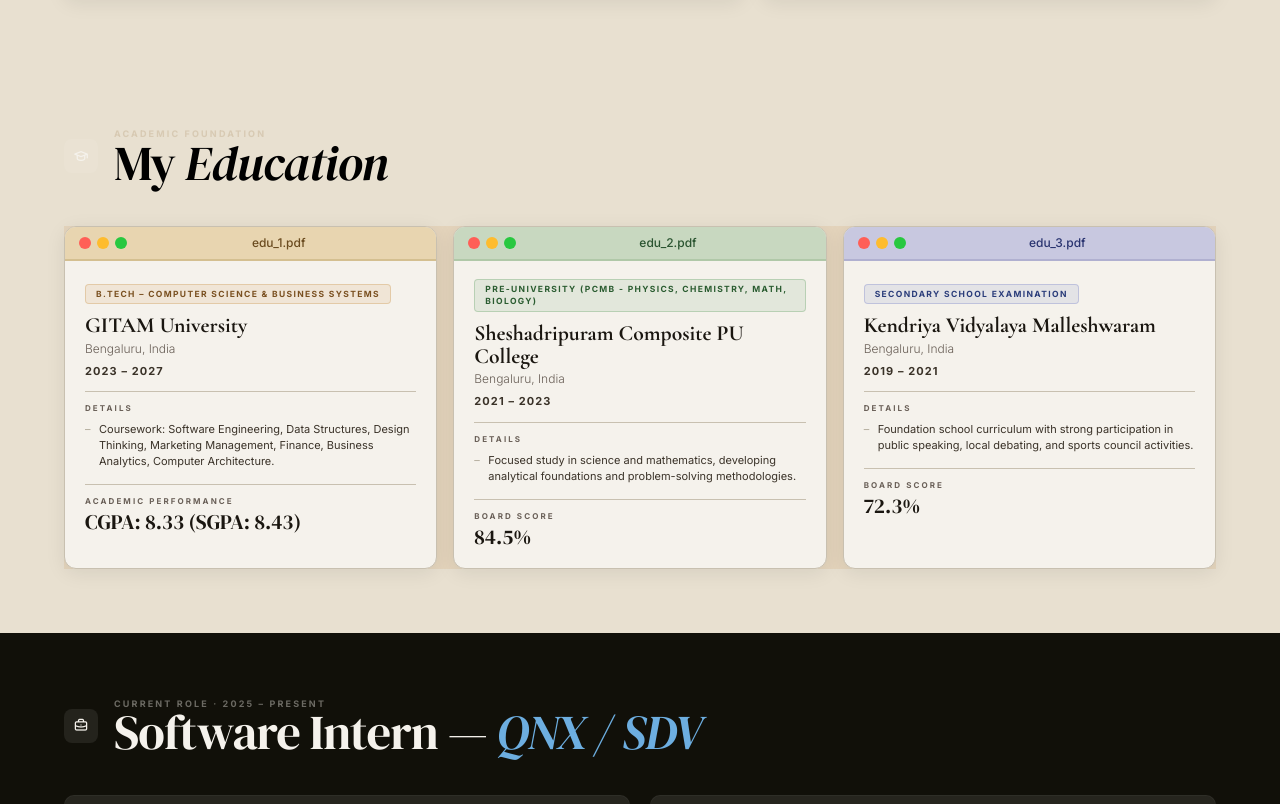
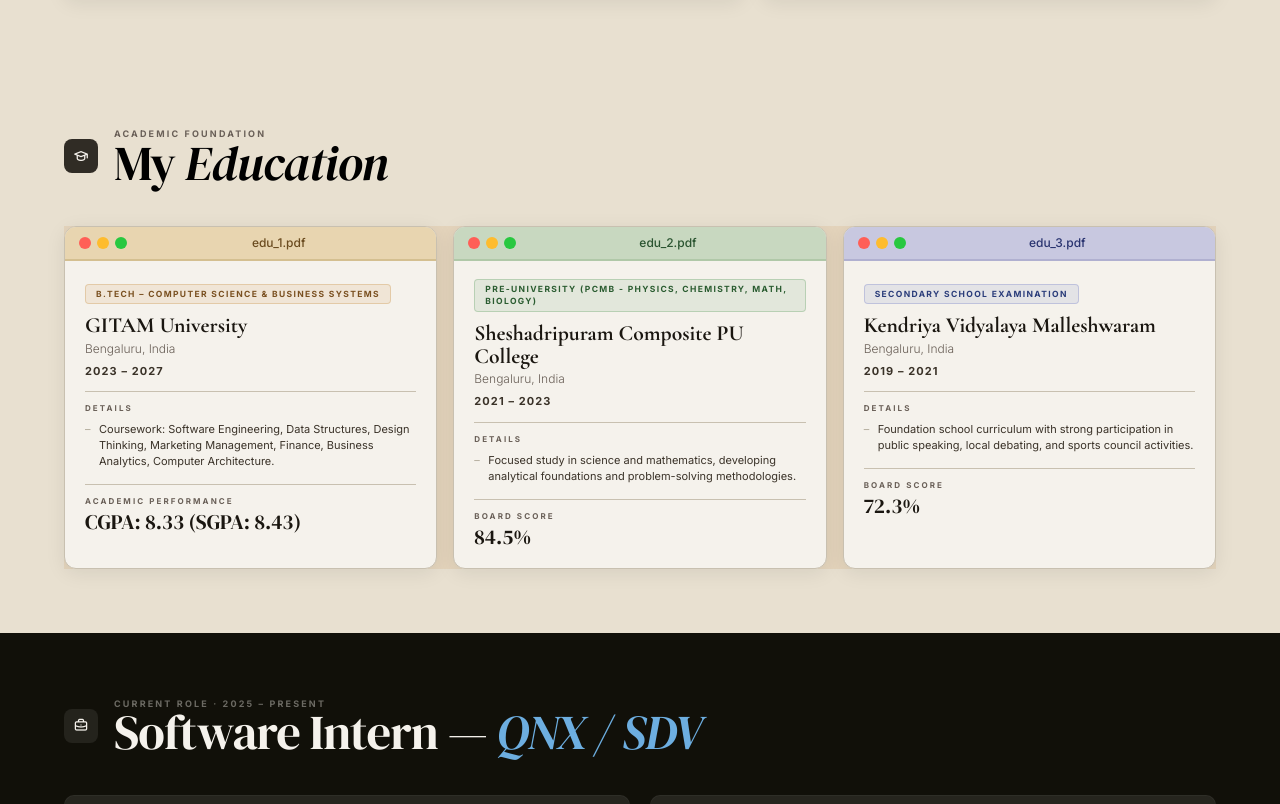
Before and after one commit to pranathishree/pranathishree.github.io, a Next.js app: page / in a window 1280 px wide. Shown: the part 1820-2624 px from the top of the page. Built offline with nearby package versions, Linux system fonts and the light colour scheme.

Commit message:
style: update background color for edu-section icon

```diff
--- a/src/app/globals.css
+++ b/src/app/globals.css
@@ -187,10 +187,9 @@
 
 /* ── EDUCATION — dark theme with coursework ── */
 .edu-section{background:var(--edu-bg);}
-.edu-section .desk-section-label{color:rgba(200,180,150,0.5);}
 .edu-section .desk-section-title{color:var(--edu-text);}
 .edu-section .desk-section-title em{color:var(--edu-gold2);}
-.edu-section .desk-section-icon{background:rgba(255,255,255,0.07);}
+.edu-section .desk-section-icon { background: #1a1610e3; }
 .edu-cards{display:grid;grid-template-columns:repeat(3,1fr);gap:1px;background:rgba(200,144,74,0.15);margin-top:40px;}
 .edu-card{background:var(--edu-bg);padding:32px 36px;border:none;position:relative;}
 .edu-card-top-line{position:absolute;top:0;left:0;right:0;height:2px;background:rgba(200,144,74,0.25);}
--- a/src/data/portfolio.json
+++ b/src/data/portfolio.json
@@ -363,11 +363,11 @@
         "title": "Tools & Apps",
         "type": "grid",
         "items": [
-          { "name": "VS Code", "icon": "code", "bg": "#007acc", "image": "https://upload.wikimedia.org/wikipedia/commons/thumb/9/9a/Visual_Studio_Code_1.35_icon.svg/512px-Visual_Studio_Code_1.35_icon.svg.png", "iconColor": "#fff" },
-          { "name": "Claude", "icon": "robot", "bg": "#d97757", "image": "https://upload.wikimedia.org/wikipedia/commons/thumb/8/8a/Claude_AI_logo.svg/512px-Claude_AI_logo.svg.png", "iconColor": "#fff" },
-          { "name": "Figma", "icon": "vector", "bg": "#1e1e1e", "image": "https://upload.wikimedia.org/wikipedia/commons/3/33/Figma-logo.svg", "iconColor": "#fff" },
+          { "name": "VS Code", "icon": "code", "bg": "#007acc", "image": "https://cdn.simpleicons.org/visualstudiocode/white", "iconColor": "#fff" },
+          { "name": "Claude", "icon": "robot", "bg": "#d97757", "image": "https://cdn.simpleicons.org/claude/white", "iconColor": "#fff" },
+          { "name": "Figma", "icon": "vector", "bg": "#1e1e1e", "image": "https://cdn.simpleicons.org/figma/white", "iconColor": "#fff" },
           { "name": "Stitch", "icon": "needle-thread", "bg": "#3b82f6", "image": "", "iconColor": "#fff" },
-          { "name": "Perplexity", "icon": "search", "bg": "#1c1c2e", "image": "https://upload.wikimedia.org/wikipedia/commons/thumb/1/1d/Perplexity_AI_logo.svg/512px-Perplexity_AI_logo.svg.png", "iconColor": "#fff" },
+          { "name": "Perplexity", "icon": "search", "bg": "#1c1c2e", "image": "https://cdn.simpleicons.org/perplexity/white", "iconColor": "#fff" },
           { "name": "Lovable", "icon": "heart", "bg": "#fff3e0", "image": "", "iconColor": "#f97316" }
         ]
       }
```
